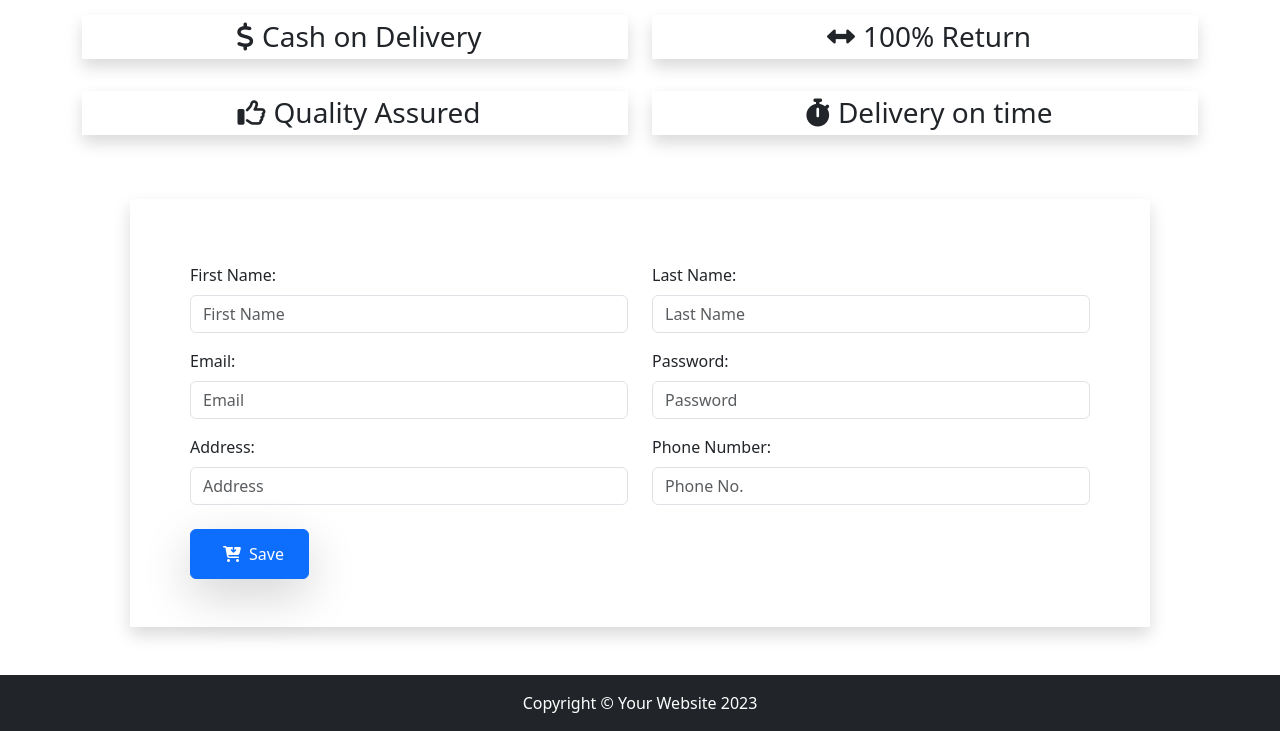
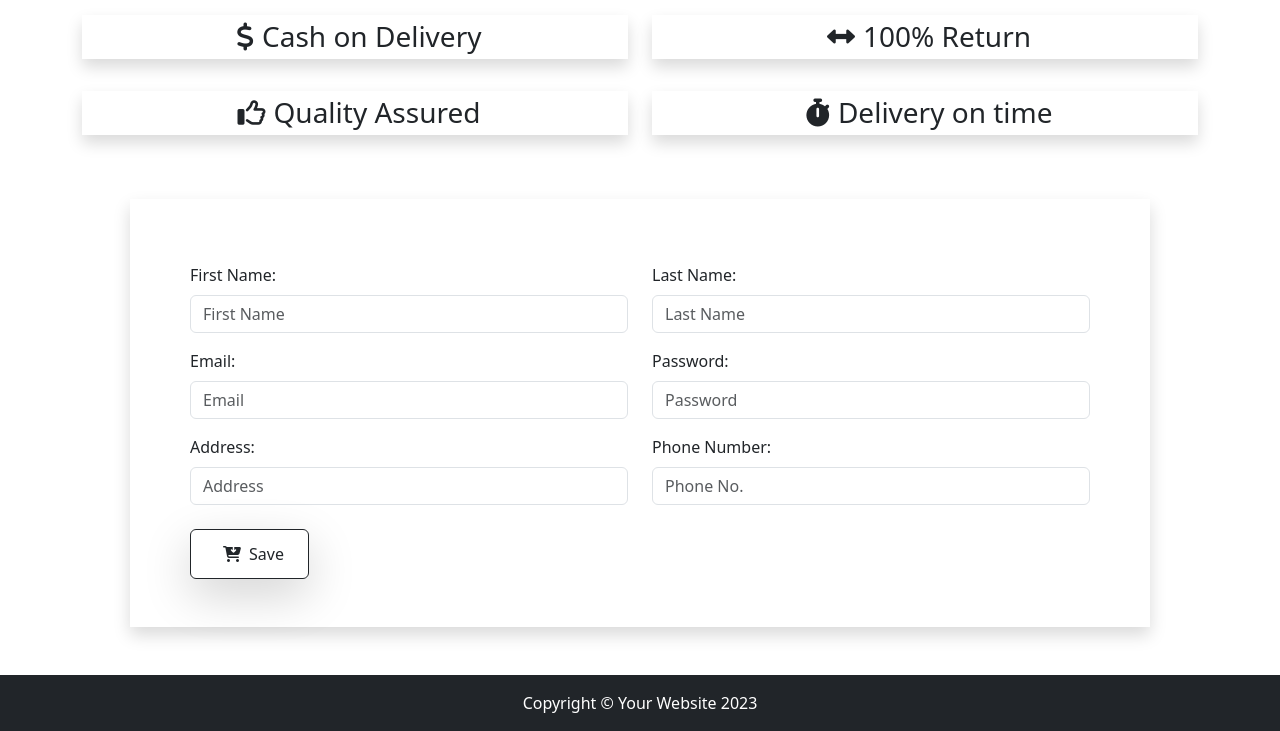
Before and after one commit to GusFDLPBarcelona/Gustavo-Mujica-Sprint-2-2-Angular, a website: page checkout.html in a window 1280 px wide. Shown: the part 167-898 px from the top of the page. Drawn offline with nearby package versions, Linux system fonts and the light colour scheme.

Commit message:
Ultimo commit checkout page.

```diff
--- a/checkout.html
+++ b/checkout.html
@@ -126,7 +126,7 @@
 					</div>
 				</div>
 				<div class="col-12 mt-4 final">
-					<button type="submit" id="btn" class="p-2 px-4 btn btn-primary shadow-lg" onclick="validate()">
+					<button type="submit" id="btn" class="p-2 px-4 btn btn-outline-dark shadow-lg" onclick="validate()">
 						<i class="fas fa-cart-arrow-down p-2"></i>Save
 					</button>
 				</div>
```
